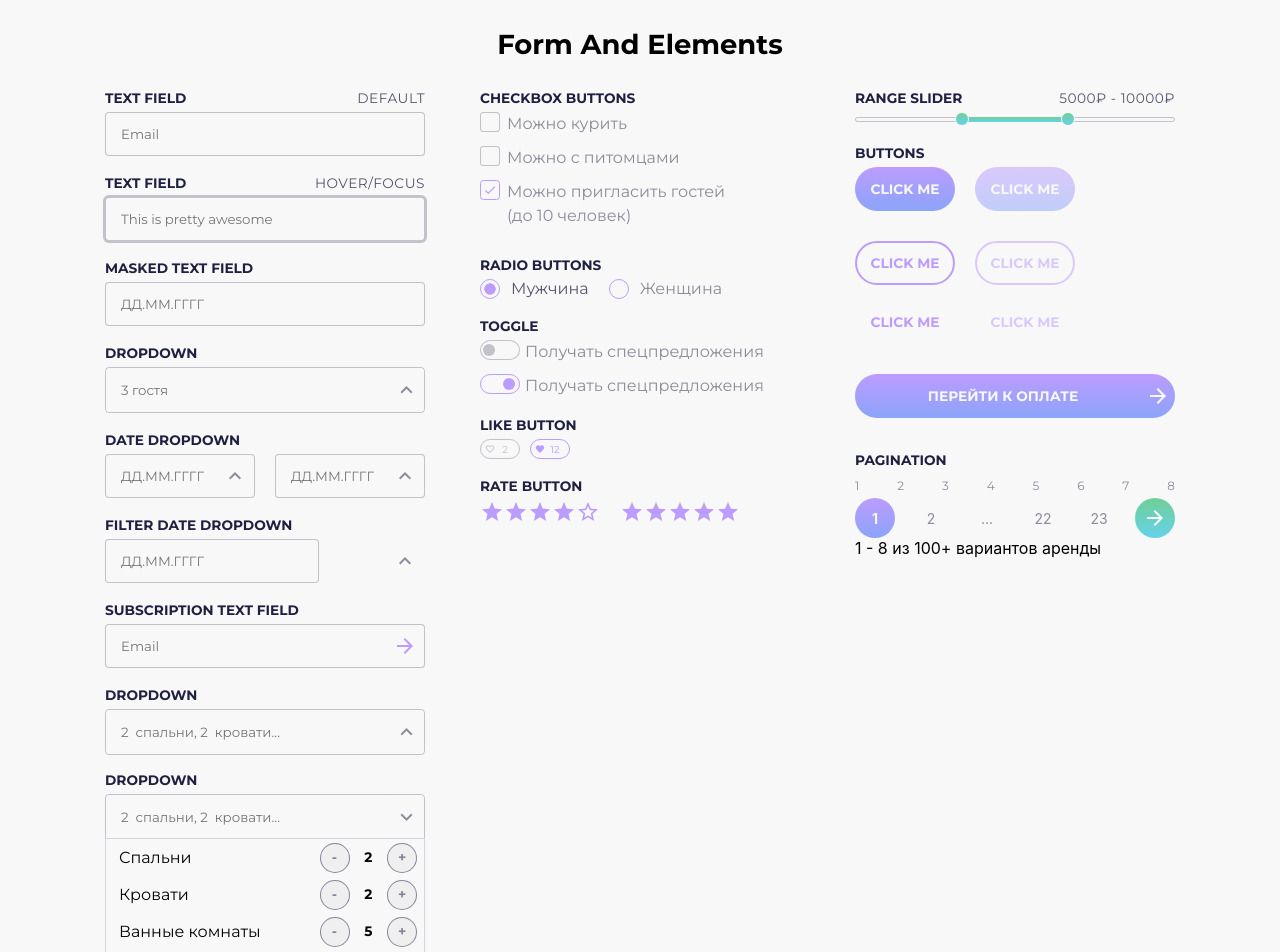
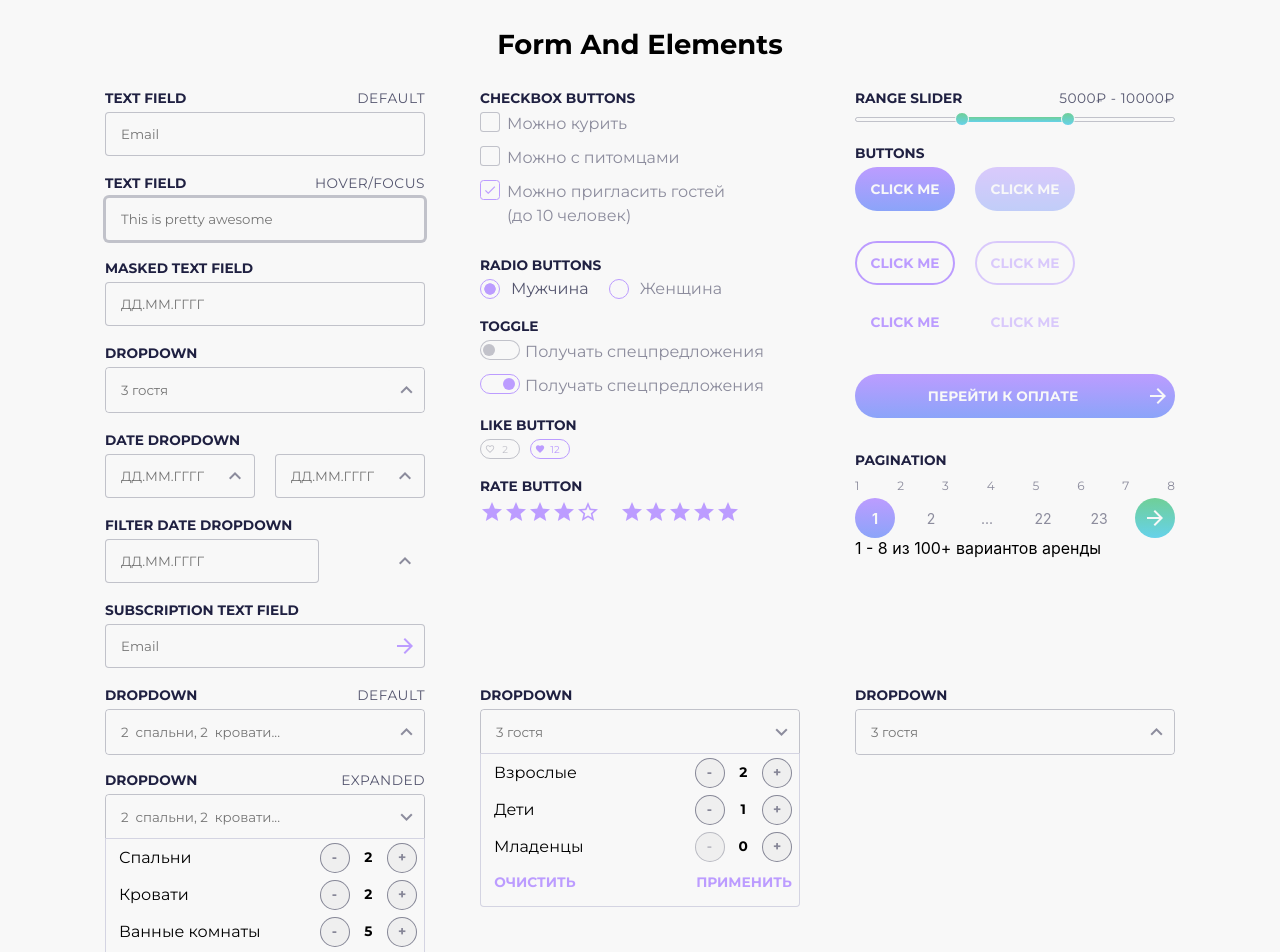
Before and after one commit to NaN-Simon/hotel-toxin-react, a React (Create React App) app: page /#/formandelements in a window 1280 px wide. Shown: the top 952 px of the page. Built offline with nearby package versions, Linux system fonts and the light colour scheme.

Commit message:
feat: add button clear logic for dropdown; refactor: formAndElements page

```diff
--- a/src/components/Counter/Counter.tsx
+++ b/src/components/Counter/Counter.tsx
@@ -14,7 +14,9 @@ const MAX = 99;
 
 const Counter = ({ id, title, value, onChange }: ICounter) => {
   const [count, setCount] = useState(value);
+
   useEffect(() => onChange(id, count), [count]);
+  useEffect(() => reset(), [value]);
 
   const classesDecrement = classNames(
     styles['counter__btn'],
@@ -37,6 +39,10 @@ const Counter = ({ id, title, value, onChange }: ICounter) => {
     }
   }
 
+  function reset() {
+    setCount((count) => (count = value));
+  }
+
   return (
     <div id={id.toString()} className={styles['counter']}>
       <p className={styles['counter__title']}>{title}</p>
--- a/src/components/DatePicker/DatePicker.scss
+++ b/src/components/DatePicker/DatePicker.scss
@@ -127,6 +127,9 @@
   border: none;
   box-shadow: 0 0 25px rgb(0 0 0 / 20%);
 
+  &-popper{
+    z-index: 100;
+  }
   &-wrapper{
     border-radius: inherit;
   }
--- a/src/components/Dropdown/Dropdown.module.scss
+++ b/src/components/Dropdown/Dropdown.module.scss
@@ -68,9 +68,11 @@
     display: none;
     flex-direction: row;
     justify-content: space-between;
-    padding-top: 10px;
-    padding-bottom: 10px;
-    padding-left: 10px;
+    padding: 10px 5px 10px 4px;
+
+    &:nth-child(1){
+      display: none;
+    }
 
     &--has-btn{
       display: flex;
--- a/src/components/Dropdown/Dropdown.tsx
+++ b/src/components/Dropdown/Dropdown.tsx
@@ -1,4 +1,4 @@
-import React, { useState } from 'react';
+import React, { FC, useEffect, useState } from 'react';
 import Counter from '../Counter/Counter';
 import styles from './Dropdown.module.scss';
 import classNames from 'classnames';
@@ -9,9 +9,9 @@ const pluralBedroom = ['спальня', 'спальни', 'спален'];
 const pluralBed = ['кровать', 'кровати', 'кроватей'];
 
 const dataGuests = [
-  { id: 1, title: 'Взрослые', name: 'adult', value: 0 },
+  { id: 1, title: 'Взрослые', name: 'adult', value: 2 },
   { id: 2, title: 'Дети', name: 'child', value: 1 },
-  { id: 3, title: 'Младенцы', name: 'baby', value: 2 },
+  { id: 3, title: 'Младенцы', name: 'baby', value: 0 },
 ];
 
 const dataRoom = [
@@ -31,10 +31,10 @@ interface IDropdownData {
 interface IDropdown {
   isOpened?: boolean;
   preset?: string;
-  hasBtn? : boolean
+  hasBtn?: boolean;
 }
 
-const Dropdown = ({ isOpened, preset, hasBtn }: IDropdown) => {
+const Dropdown: FC<IDropdown> = ({ isOpened, preset, hasBtn }) => {
   const dataPreset = preset === 'room' ? dataRoom : dataGuests;
   const valueSum = () => dataPreset.reduce((sum, cur) => sum + cur.value, 0);
 
@@ -57,13 +57,21 @@ const Dropdown = ({ isOpened, preset, hasBtn }: IDropdown) => {
     styles['dropdown__btn-container'],
     hasBtn && styles['dropdown__btn-container--has-btn']
   );
-
   const updateDropdown = (id: number, count: number) => {
     setDataDropdown(
       dataDropdown.map((counterItem) => {
         if (counterItem.id === id) {
           counterItem.value = count;
         }
+        return counterItem;
+      })
+    );
+  };
+
+  const clearValue = () => {
+    setDataDropdown(
+      dataDropdown.map((counterItem) => {
+        counterItem.value = 0;
         return counterItem;
       })
     );
@@ -82,23 +90,18 @@ const Dropdown = ({ isOpened, preset, hasBtn }: IDropdown) => {
   };
 
   const placeholderGuests = () => {
-    const placeholder =
-      valueSum() === 0
-        ? 'Сколько гостей'
-        : valueSum().toString() +
-          getPlural(valueSum(), pluralGuests);
-    return placeholder;
+    return valueSum() === 0
+      ? 'Сколько гостей'
+      : valueSum().toString() + getPlural(valueSum(), pluralGuests);
   };
 
   const placeholderRooms = () => {
     let result = `${dataRoom[0].value} ${getPlural(
       dataRoom[0].value,
       pluralBedroom
-    )}, ${dataRoom[1].value} ${getPlural(
-      dataRoom[1].value,
-      pluralBed)}...`;
+    )}, ${dataRoom[1].value} ${getPlural(dataRoom[1].value, pluralBed)}...`;
 
-    return result;
+    return dataRoom[0].value !== 0 ? result : 'Сколько гостей';
   };
 
   return (
@@ -134,10 +137,16 @@ const Dropdown = ({ isOpened, preset, hasBtn }: IDropdown) => {
             />
           );
         })}
-      <div className={classesBtnContainer}>
-        <Button type='link'>применить</Button>
-        <Button type='link'>очистить</Button>
-      </div>
+        <div className={classesBtnContainer}>
+          {dataPreset[0].value === 0 ? (
+            <div></div>
+          ) : (
+            <Button type="link" onClick={clearValue}>
+              очистить
+            </Button>
+          )}
+          <Button type="link">применить</Button>
+        </div>
       </div>
     </div>
   );
--- a/src/pages/FormAndElements/FormAndElements.module.scss
+++ b/src/pages/FormAndElements/FormAndElements.module.scss
@@ -54,6 +54,23 @@
     min-width: 320px;
     max-width: 320px;
     margin-bottom: 18px;
+
+    &--indexUp1{
+      position: relative;
+      z-index: 9;
+    }
+    &--indexUp2{
+      position: relative;
+      z-index: 8;
+    }
+    &--indexUp3{
+      position: relative;
+      z-index: 7;
+    }
+    &--indexUp4{
+      position: relative;
+      z-index: 6;
+    }
   }
 
   &__like-button-container{
@@ -100,9 +117,20 @@
     }
   }
 
-  &--raiseIndex{
-    position: relative;
-    z-index: 1000;
+  &__dropdowns{
+    display: flex;
+
+    &-room{
+      width: auto;
+    }
+
+    &-guests-clear{
+      padding-left: 55px;
+    }
+
+    &-guests{
+      padding-left: 55px;
+    }
   }
 }
 
@@ -124,5 +152,17 @@
       padding-left: 0;
     }
 
+    &__dropdowns{
+      flex-direction: column;
+
+      &-guests-clear{
+        padding-left: 0;
+      }
+
+      &-guests{
+        padding-left: 0;
+      }
+    }
+
   }
 }
--- a/src/pages/FormAndElements/FormAndElements.tsx
+++ b/src/pages/FormAndElements/FormAndElements.tsx
@@ -16,9 +16,21 @@ import Paginate from '../../components/Paginate/Paginate';
 import RateButton from '../../components/RateButton/RateButton';
 
 export default function FormAndElements() {
-  const classesDropdown = classNames(
+  const classesDropdown1 = classNames(
     styles['form-elements__large-wrapper'],
-    styles['form-elements--raiseIndex']
+    styles['form-elements__large-wrapper--indexUp1']
+  );
+  const classesDropdown2 = classNames(
+    styles['form-elements__large-wrapper'],
+    styles['form-elements__large-wrapper--indexUp2']
+  );
+  const classesDropdown3 = classNames(
+    styles['form-elements__large-wrapper'],
+    styles['form-elements__large-wrapper--indexUp3']
+  );
+  const classesDropdown4 = classNames(
+    styles['form-elements__large-wrapper'],
+    styles['form-elements__large-wrapper--indexUp4']
   );
 
   return (
@@ -154,13 +166,31 @@ export default function FormAndElements() {
           </div>
 
           <div className={styles['form-elements__dropdowns']}>
-            <div className={classesDropdown}>
-              <Heading type="h3" title="Dropdown" />
-              <Dropdown preset="room" hasBtn />
+            <div className={styles['form-elements__dropdowns-room']}>
+              <div className={classesDropdown1}>
+                <Heading type="h3" title="Dropdown" description="DEFAULT" />
+                <Dropdown preset="room" hasBtn />
+              </div>
+              <div className={classesDropdown2}>
+                <Heading type="h3" title="Dropdown" description="EXPANDED" />
+                <Dropdown isOpened preset="room" hasBtn />
+              </div>
             </div>
-            <div className={styles['form-elements__large-wrapper']}>
-              <Heading type="h3" title="Dropdown" />
-              <Dropdown isOpened preset="room" hasBtn />
+            <div className={styles['form-elements__dropdowns-guests-clear']}>
+              <div className={classesDropdown3}>
+                <div className={styles['form-elements__large-wrapper']}>
+                  <Heading type="h3" title="Dropdown" />
+                  <Dropdown isOpened preset="guests" hasBtn />
+                </div>
+              </div>
+            </div>
+            <div className={styles['form-elements__dropdowns-guests']}>
+              <div className={classesDropdown4}>
+                <div className={styles['form-elements__large-wrapper']}>
+                  <Heading type="h3" title="Dropdown" />
+                  <Dropdown preset="guests" hasBtn />
+                </div>
+              </div>
             </div>
           </div>
         </div>
```
